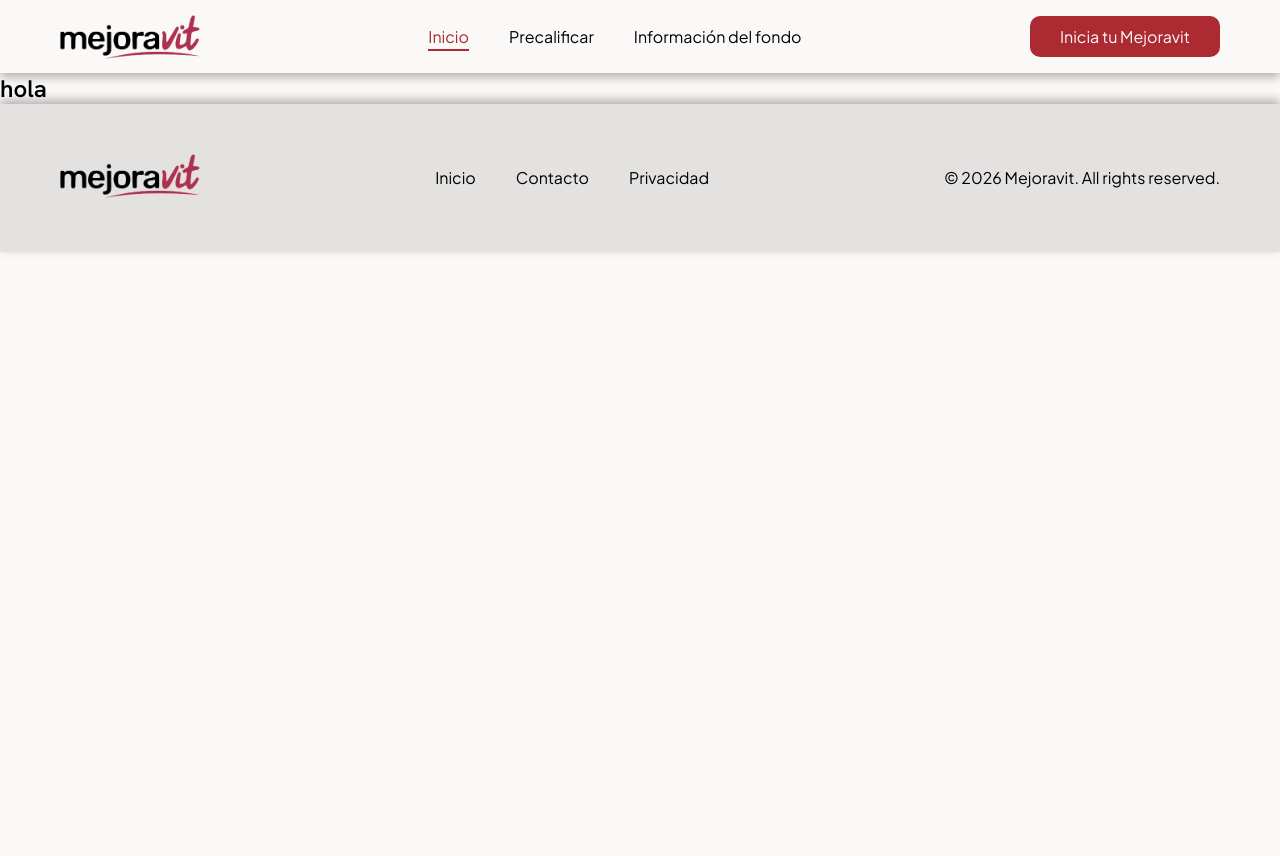
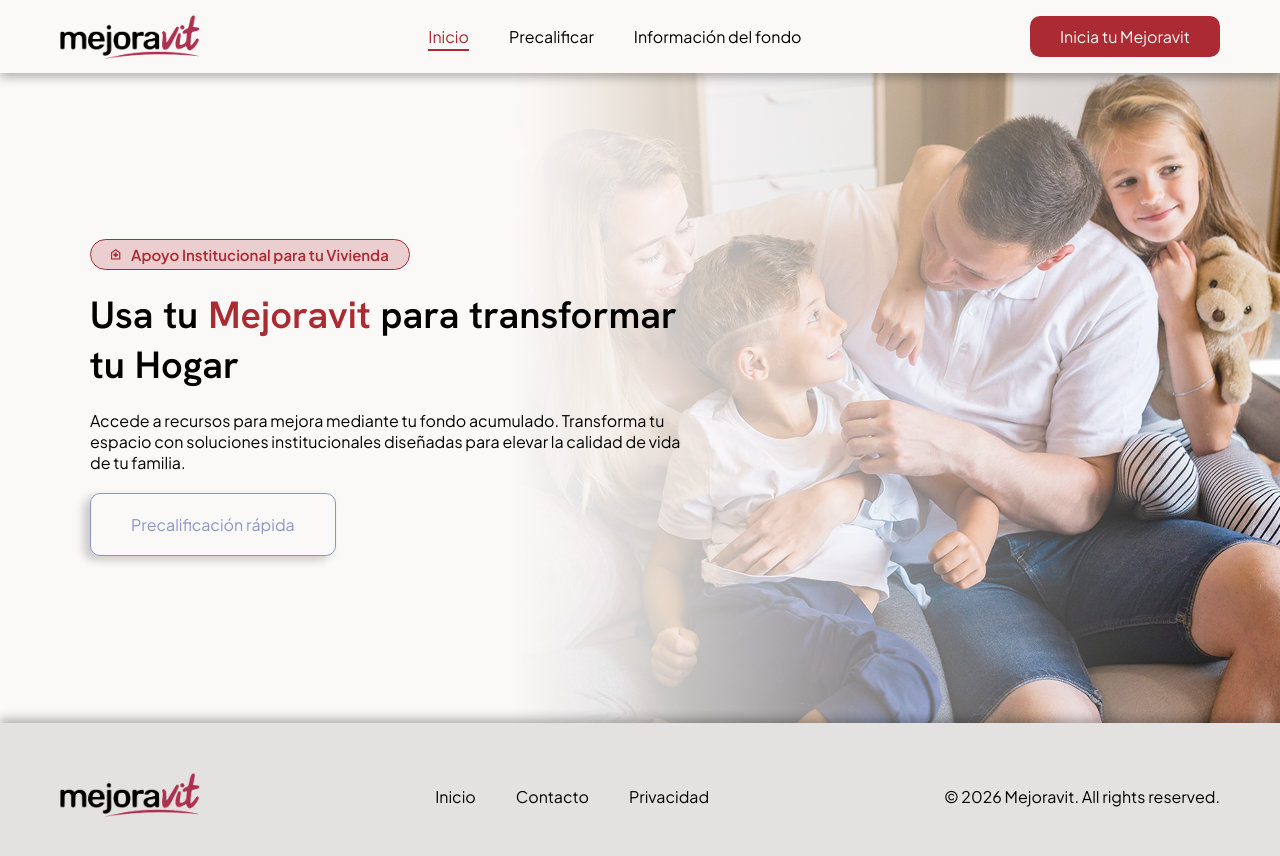
Before and after one commit to mircomania/mejoravit-4-1.0, a React (Vite) app: page / in a window 1280 px wide. Shown: the top 856 px of the page. Before the commit the page ends 800 px from the top, so only its background shows below. Built offline with nearby package versions, Linux system fonts and the light colour scheme.

Commit message:
2 commit mejoravit-4-1.0 - section 1 home

```diff
--- a/src/components/exports/home/SectionHp1.tsx
+++ b/src/components/exports/home/SectionHp1.tsx
@@ -1,7 +1,39 @@
+import styles from '../../../styles/modules/home/sectionHp1.module.css';
+import imgFondo from '../../../assets/images/home/fondo-home.png';
+import icono from '../../../assets/images/home/icon-home-1.png';
+
+import { useMediaQuery } from '../../../hooks/useMediaQuery';
+import { BotonNav } from '../../utils/BotonNav';
+
 export const SectionHp1 = () => {
+    const isMobile = useMediaQuery('(max-width: 575px)');
+
     return (
-        <section>
-            <h1>hola</h1>
+        <section className={styles.sectionContainer}>
+            <div className={styles.sectionContenido}>
+                {!isMobile && <img src={imgFondo} className={styles.imgFondo} alt="Fondo de la sección" />}
+
+                <div className={styles.contenido}>
+                    <div className={styles.badge}>
+                        <img src={icono} alt="icono de casa" />
+
+                        <p>Apoyo Institucional para tu Vivienda</p>
+                    </div>
+
+                    <h1>
+                        Usa tu <span style={{ color: 'var(--color-red)' }}>Mejoravit</span> para transformar tu Hogar
+                    </h1>
+
+                    <p>
+                        Accede a recursos para mejora mediante tu fondo acumulado. Transforma tu espacio con soluciones institucionales diseñadas para
+                        elevar la calidad de vida de tu familia.
+                    </p>
+
+                    <BotonNav to="/precalificar" className="boton-1" dataCta="home-precalificar-btn-1">
+                        Precalificación rápida
+                    </BotonNav>
+                </div>
+            </div>
         </section>
     );
 };
--- a/src/styles/common/botones.css
+++ b/src/styles/common/botones.css
@@ -5,11 +5,11 @@
     justify-content: center;
     cursor: pointer;
     text-decoration: none;
-  border: none;
-  background-color: var(--green-color);
+    border: solid 1px var(--color-blue);
+    background-color: transparent;
     box-shadow: -6px 4px 10px rgba(0, 0, 0, 0.2);
     transition: all 0.3s ease-in-out;
-  color: var(--black-color);
+    color: var(--color-blue);
     border-radius: 10px;
     font-size: 16px;
     gap: 10px;
@@ -22,15 +22,10 @@
     padding: 20px 35px;
 }
 
-.boton-1 img {
-  width: 15px;
-  z-index: 1;
-}
-
 @media (min-width: 1200px) {
     .boton-1:hover,
     .boton-2:hover {
-    background: var(--white-color);
+        background: var(--color-gray);
     }
 
     .boton-1:active,
--- a/src/styles/common/colors.css
+++ b/src/styles/common/colors.css
@@ -10,6 +10,6 @@
     --text-black: #1a1a1a;
 
     --shadow-black: rgba(0, 0, 0, 0.3);
-    --shadow-red: rgba(172, 42, 49, 0.3);
-    --shadow-green: rgba(0, 105, 84, 0.3);
+    --shadow-red: rgba(172, 42, 49, 0.2);
+    --shadow-green: rgba(0, 105, 84, 0.2);
 }
--- a/src/styles/common/footer.css
+++ b/src/styles/common/footer.css
@@ -3,6 +3,8 @@
     flex-direction: column;
     align-items: center;
     justify-content: center;
+    position: relative;
+    z-index: 1;
     background-color: var(--color-gray);
     box-shadow: 0 -4px 10px var(--shadow-black);
     padding: 20px;
--- a/src/styles/common/navbar.css
+++ b/src/styles/common/navbar.css
@@ -3,6 +3,7 @@
     align-items: center;
     justify-content: start;
     position: relative;
+    z-index: 1;
     background-color: var(--color-white);
     box-shadow: 0 4px 10px var(--shadow-black);
     padding: 5px 20px;
--- /dev/null
+++ b/src/styles/modules/home/sectionHp1.module.css
@@ -0,0 +1,126 @@
+.sectionContainer {
+    position: relative;
+    display: flex;
+    align-items: center;
+    justify-content: center;
+    overflow: hidden;
+    background: linear-gradient(to left, var(--color-white) 0%, transparent 100%);
+    min-height: calc(100svh - 62px);
+}
+
+.contenido {
+    display: flex;
+    flex-direction: column;
+    align-items: start;
+    justify-content: center;
+    padding: 20px;
+    width: 375px;
+    gap: 20px;
+}
+
+.badge {
+    display: flex;
+    flex-direction: row;
+    align-items: center;
+    justify-content: center;
+    background-color: var(--shadow-red);
+    border-radius: 20px;
+    border: 1px solid var(--color-red);
+    width: 320px;
+    padding: 5px 20px;
+    gap: 10px;
+}
+
+.contenido h1 {
+    color: var(--color-black);
+    font-size: 28px;
+}
+
+.contenido p {
+    font-size: 16px;
+    color: var(--color-black);
+}
+
+.badge p {
+    color: var(--color-red);
+    font-weight: 600;
+    font-size: 15px;
+}
+
+@media (min-width: 576px) {
+    .sectionContainer {
+        justify-content: end;
+        background: linear-gradient(to right, var(--color-white) 40%, transparent 100%);
+        min-height: 0;
+        max-height: calc(100svh - 62px);
+    }
+
+    .imgFondo {
+        display: block;
+        position: relative;
+        z-index: -1;
+    }
+
+    .contenido {
+        position: absolute;
+        inset: 0;
+        margin: auto;
+        padding: 0;
+        width: 500px;
+    }
+
+    .contenido h1 {
+        font-size: 34px;
+        width: 375px;
+    }
+
+    .contenido p {
+        width: 375px;
+    }
+}
+
+@media (min-width: 992px) {
+    .sectionContainer {
+        max-height: calc(100svh - 73px);
+    }
+
+    .contenido {
+        width: 800px;
+    }
+
+    .contenido p {
+        width: 500px;
+    }
+}
+
+@media (min-width: 1200px) {
+    .contenido {
+        width: 1100px;
+    }
+
+    .contenido h1 {
+        font-size: 38px;
+        width: 600px;
+    }
+
+    .contenido p {
+        width: 600px;
+    }
+}
+
+@media (min-width: 1400px) {
+    .contenido {
+        width: 1270px;
+    }
+
+    .contenido h1 {
+        font-size: 44px;
+        width: 700px;
+    }
+}
+
+@media (min-width: 2000px) {
+    .sectionContainer {
+        background: linear-gradient(to right, var(--color-white) 55%, transparent 100%);
+    }
+}
```
Also changed, not shown: src/assets/images/home/fondo-home.png (added), src/assets/images/home/icon-home-1.png (added), src/styles/modules/sectionHp1.module.css (deleted). Lines whose indentation alone changed are shown as unchanged.
